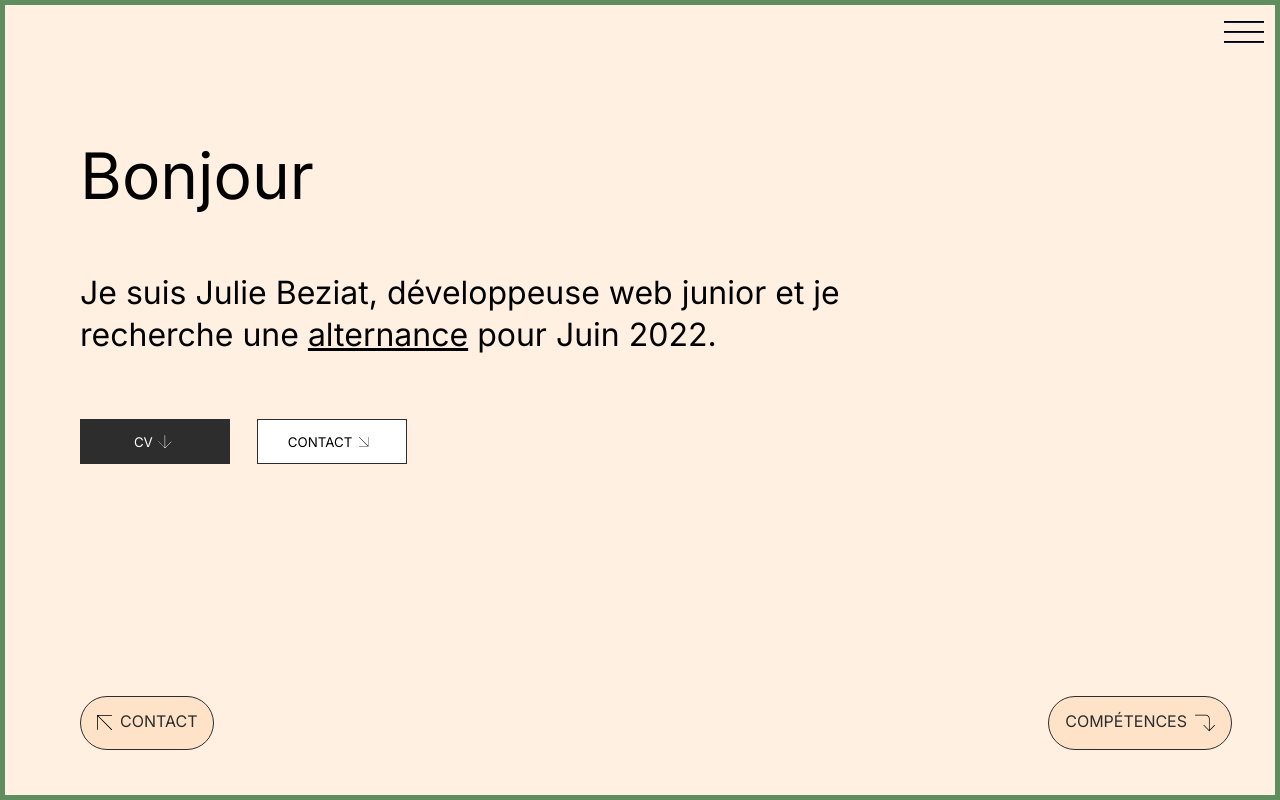
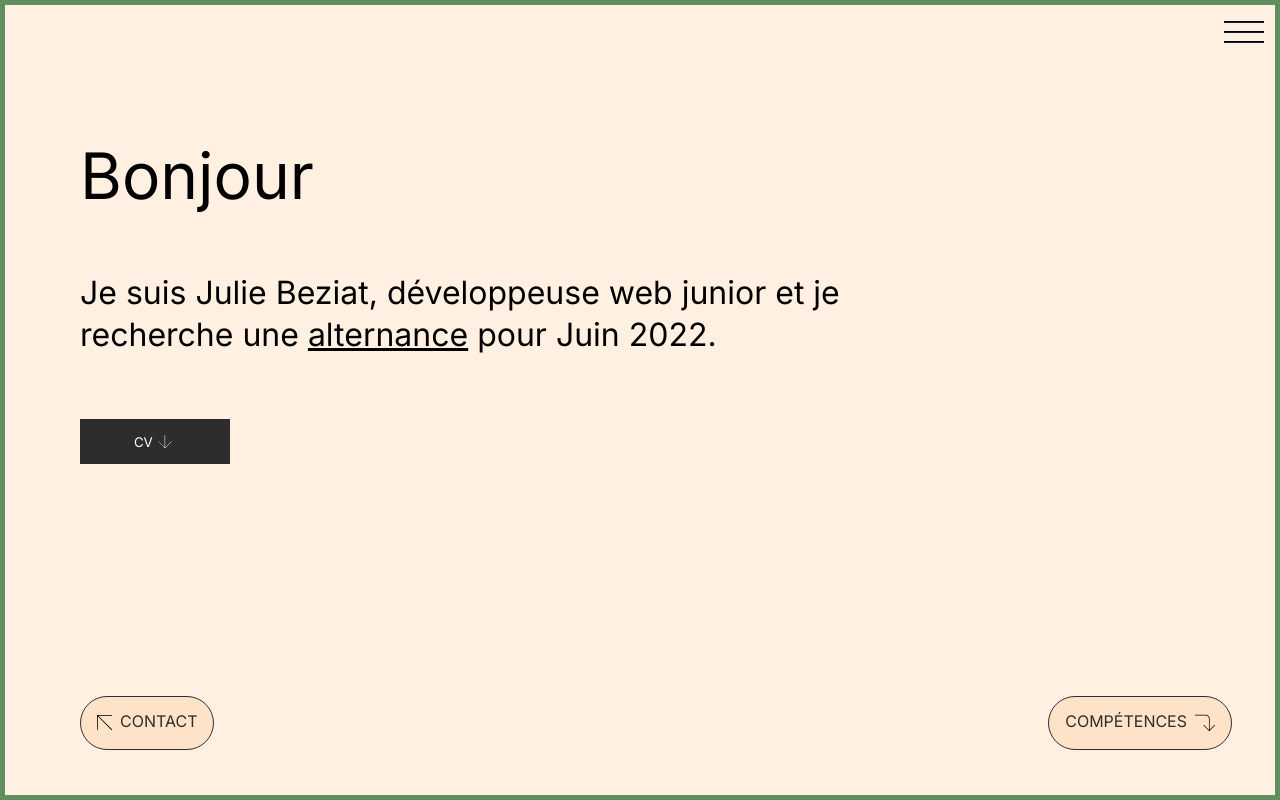
Before and after one commit to juliebeziat/portfolio, a React (Create React App) app: page / in a window 1280 px wide. Built offline with nearby package versions, Linux system fonts and the light colour scheme.

Commit message:
clean code

```diff
--- a/public/index.html
+++ b/public/index.html
@@ -2,42 +2,15 @@
 <html lang="en">
   <head>
     <meta charset="utf-8" />
-    <link rel="icon" href="%PUBLIC_URL%/favicon.ico" />
+    <link rel="icon" />
     <meta name="viewport" content="width=device-width, initial-scale=1" />
-    <meta name="theme-color" content="#000000" />
     <meta
       name="description"
-      content="Web site created using create-react-app"
+      content="Portfolio Julie Beziat - Développeuse Web Junior"
     />
-    <link rel="apple-touch-icon" href="%PUBLIC_URL%/logo192.png" />
-    <!--
-      manifest.json provides metadata used when your web app is installed on a
-      user's mobile device or desktop. See https://developers.google.com/web/fundamentals/web-app-manifest/
-    -->
-    <link rel="manifest" href="%PUBLIC_URL%/manifest.json" />
-    <!--
-      Notice the use of %PUBLIC_URL% in the tags above.
-      It will be replaced with the URL of the `public` folder during the build.
-      Only files inside the `public` folder can be referenced from the HTML.
-
-      Unlike "/favicon.ico" or "favicon.ico", "%PUBLIC_URL%/favicon.ico" will
-      work correctly both with client-side routing and a non-root public URL.
-      Learn how to configure a non-root public URL by running `npm run build`.
-    -->
-    <title>React App</title>
+    <title>Portfolio - Julie</title>
   </head>
   <body>
-    <noscript>You need to enable JavaScript to run this app.</noscript>
     <div id="root"></div>
-    <!--
-      This HTML file is a template.
-      If you open it directly in the browser, you will see an empty page.
-
-      You can add webfonts, meta tags, or analytics to this file.
-      The build step will place the bundled scripts into the <body> tag.
-
-      To begin the development, run `npm start` or `yarn start`.
-      To create a production bundle, use `npm run build` or `yarn build`.
-    -->
   </body>
 </html>
--- a/src/components/Home/home.scss
+++ b/src/components/Home/home.scss
@@ -2,6 +2,7 @@
 
 .home {
   margin-top: 7em;
+
   @media screen and (min-width: 1024px) {
     width: 70%;
   }
@@ -10,6 +11,7 @@
     @media screen and (min-width: 1024px) {
       font-size: 4em;
     }
+
     font-size: 3em;
     margin-bottom: 1em;
   }
@@ -18,6 +20,7 @@
     @media screen and (min-width: 1024px) {
       font-size: 2em;
     }
+
     font-size: 1.5em;
     line-height: 1.3em;
 
@@ -28,12 +31,15 @@
 
   &-button {
     margin-top: 4em;
-        &-cv, &-contact {
+
+    &-cv,
+    &-contact {
       padding: 1em;
       text-transform: uppercase;
       border: 1px solid vars.$darkColor;
       cursor: pointer;
       width: 120px;
+
       @media screen and (min-width: 1024px) {
         width: 150px;
       }
@@ -43,6 +49,7 @@
       background-color: vars.$darkColor;
       color: vars.$lightColor;
       margin-right: 2em;
+
       img {
         width: 10px;
         height: 10px;
@@ -50,33 +57,17 @@
         padding: 0 .5em;
         filter: invert(100%);
       }
+
       &:hover {
         background-color: vars.$infoColor;
         color: vars.$darkColor;
         transition: 0.3s;
+
         img {
           filter: invert(0%);
         }
       }
     }
 
-        &-contact {
-            background-color: vars.$lightColor;
-            img {
-                width: 10px;
-                height: 10px;
-                transform: rotate(-90deg);
-                padding: 0 .5em;
-            }
-            &:hover {
-                background-color: vars.$infoColor;
-                color: vars.$lightColor;
-                transition: 0.3s;
-                img {
-                    filter: invert(100%);
   }
 }
-        }
-
-    }
-}
--- a/src/components/Home/index.js
+++ b/src/components/Home/index.js
@@ -13,10 +13,6 @@ const Home = () => {
           CV
           <img src={Arrow} alt="" />
         </button>
-        <button type="button" className="home-button-contact">
-          Contact
-          <img src={Arrow} alt="" />
-        </button>
       </div>
       <DesktopMenu />
     </div>
```
Lines whose indentation alone changed are shown as unchanged.
